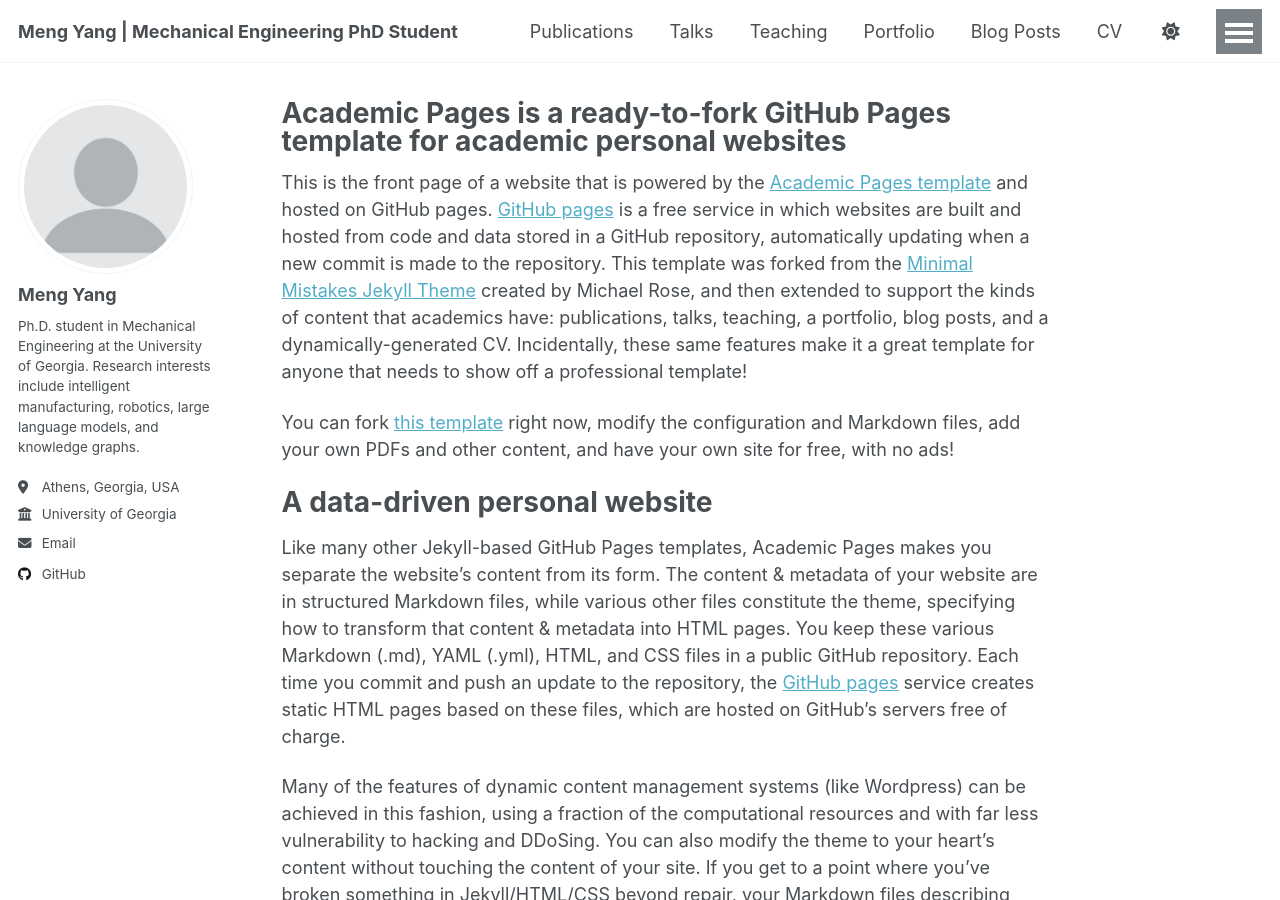
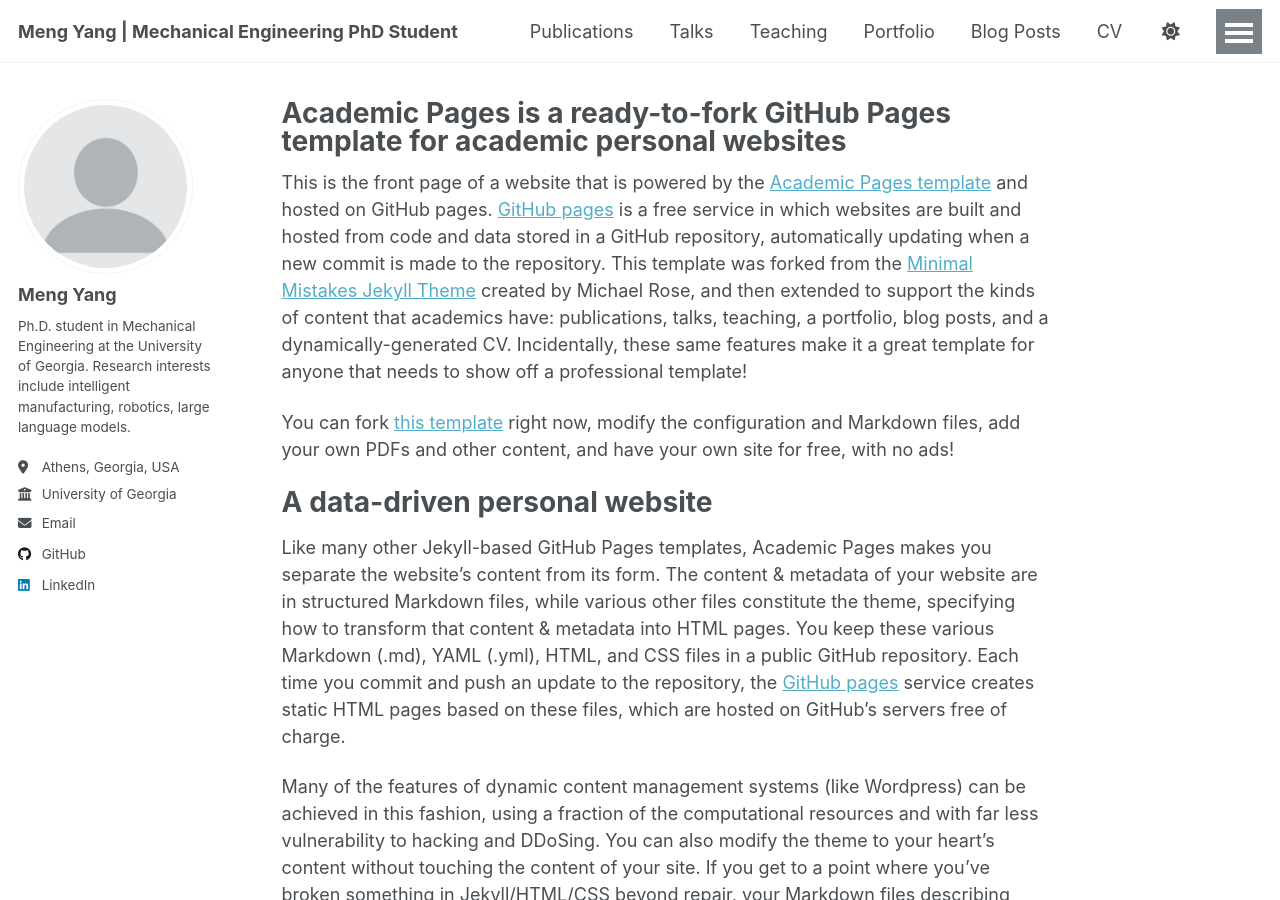
Before and after one commit to dreamocean612/Yang-Meng.github.io, a Jekyll site: the page built from _pages/about.md, in a window 1280 px wide and 900 px high. Built offline with Jekyll 4.4.1, drawn with Linux system fonts in a browser that asks for light colours; a script that is not in the unit is left out; part of the change alters nothing that is shown.

Commit message:
Modify personal information in _config.yml
Updated bio and email address, added LinkedIn profile.

```diff
--- a/_config.yml
+++ b/_config.yml
@@ -20,11 +20,11 @@ author:
   avatar           : "profile.png"
   name             : "Meng Yang"
   pronouns         :  # 如果以后想写可以改成 "she/her"
-  bio              : "Ph.D. student in Mechanical Engineering at the University of Georgia. Research interests include intelligent manufacturing, robotics, large language models, and knowledge graphs."
+  bio              : "Ph.D. student in Mechanical Engineering at the University of Georgia. Research interests include intelligent manufacturing, robotics, large language models."
   location         : "Athens, Georgia, USA"
   employer         : "University of Georgia"
   uri              :
-  email            : "my2489502273@outlook.com"
+  email            : "ym94910@uga.edu"
 
   # Academic websites（以后有了可以把链接贴上来）
   academia         :
@@ -47,31 +47,8 @@ author:
   stackoverflow    :
 
   # Social media（暂时都留空，需要哪个就填哪个）
-  artstation       :
-  bluesky          :
-  facebook         :
-  flickr           :
-  foursquare       :
-  goodreads        :
-  google_plus      :
-  keybase          :
-  instagram        :
-  lastfm           :
-  linkedin         :
-  mastodon         :
-  medium           :
-  pinterest        :
-  soundcloud       :
-  steam            :
-  telegram         :
-  tumblr           :
-  twitter          :
-  vine             :
-  weibo            :
-  wikipedia        :
-  xing             :
-  youtube          :
-  zhihu            :
+  linkedin         : https://www.linkedin.com/in/yang-meng-0b2535242/
+
 
 # Publication Category - 显示论文类别用的标题
 publication_category:
@@ -125,19 +102,6 @@ bing_site_verification   :
 alexa_site_verification  :
 yandex_site_verification :
 
-# Social Sharing
-twitter:
-  username               : &twitter
-facebook:
-  username               :
-  app_id                 :
-  publisher              :
-og_image                 :
-og_description           :
-social:
-  type                   :
-  name                   :
-  links:                 # e.g. ["https://github.com/dreamocean612"]
 
 # Analytics
 analytics:
```
